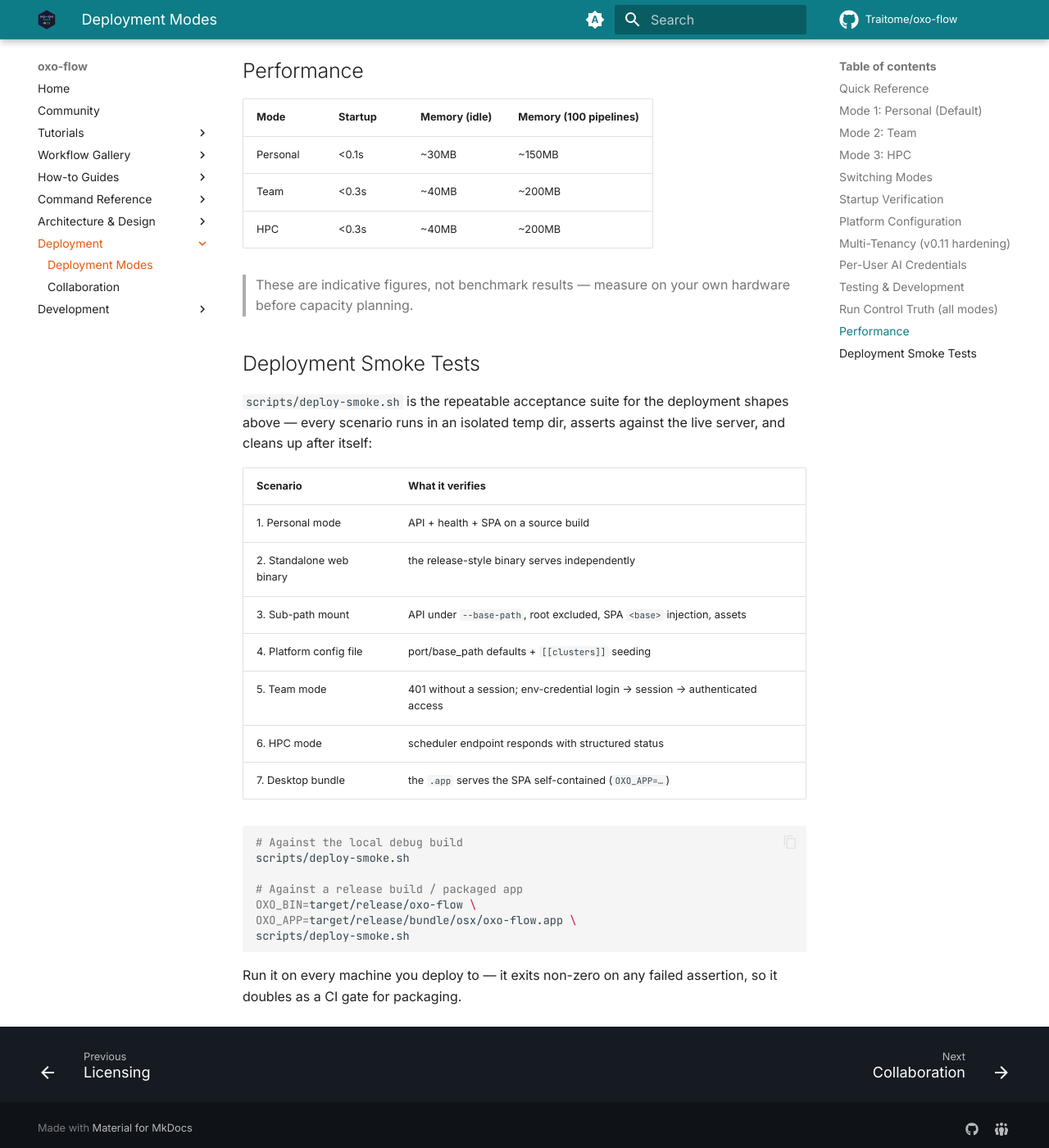
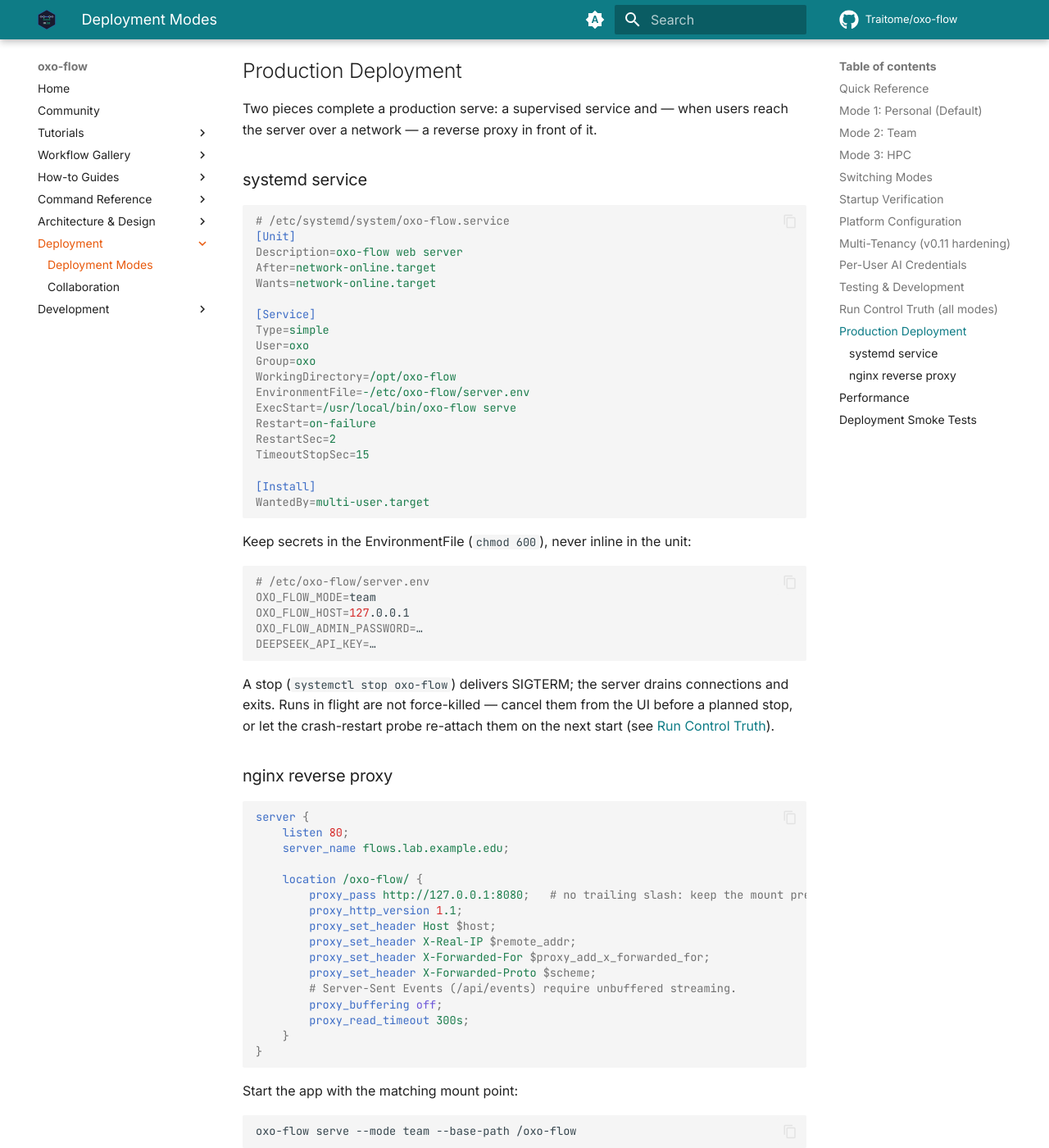
Before and after one commit to Traitome/oxo-flow, an MkDocs documentation site: the page built from docs/guide/src/how-to/deploy-modes.md, in a window 1280 px wide and 1400 px high, scrolled down 5895 px. Shown: the whole window at 82% size. Built offline with MkDocs 1.6.1 and Material for MkDocs 9.7.7, drawn with Linux system fonts in a browser that asks for light colours; comment, search, counter and statistics services are not loaded.

Commit message:
docs: production deployment — systemd unit + nginx reverse proxy
The deployment page covered modes and mounts but not how a team actually
runs the server in production. Add a supervised systemd unit with secret
handling via EnvironmentFile, and an nginx location block with the two
non-obvious settings the app needs: proxy_buffering off for SSE and
preserving the mount prefix through proxy_pass.

````diff
--- a/docs/guide/src/how-to/deploy-modes.md
+++ b/docs/guide/src/how-to/deploy-modes.md
@@ -250,6 +250,78 @@ the truth:
   shell wrote (`.exit-code`), so a completed run is never rewritten to
   `failed` by a restart.
 
+## Production Deployment
+
+Two pieces complete a production serve: a supervised service and — when
+users reach the server over a network — a reverse proxy in front of it.
+
+### systemd service
+
+```ini
+# /etc/systemd/system/oxo-flow.service
+[Unit]
+Description=oxo-flow web server
+After=network-online.target
+Wants=network-online.target
+
+[Service]
+Type=simple
+User=oxo
+Group=oxo
+WorkingDirectory=/opt/oxo-flow
+EnvironmentFile=-/etc/oxo-flow/server.env
+ExecStart=/usr/local/bin/oxo-flow serve
+Restart=on-failure
+RestartSec=2
+TimeoutStopSec=15
+
+[Install]
+WantedBy=multi-user.target
+```
+
+Keep secrets in the EnvironmentFile (`chmod 600`), never inline in the
+unit:
+
+```bash
+# /etc/oxo-flow/server.env
+OXO_FLOW_MODE=team
+OXO_FLOW_HOST=127.0.0.1
+OXO_FLOW_ADMIN_PASSWORD=…
+DEEPSEEK_API_KEY=…
+```
+
+A stop (`systemctl stop oxo-flow`) delivers SIGTERM; the server drains
+connections and exits. Runs in flight are not force-killed — cancel them
+from the UI before a planned stop, or let the crash-restart probe
+re-attach them on the next start (see [Run Control Truth](#run-control-truth-all-modes)).
+
+### nginx reverse proxy
+
+```nginx
+server {
+    listen 80;
+    server_name flows.lab.example.edu;
+
+    location /oxo-flow/ {
+        proxy_pass http://127.0.0.1:8080;   # no trailing slash: keep the mount prefix
+        proxy_http_version 1.1;
+        proxy_set_header Host $host;
+        proxy_set_header X-Real-IP $remote_addr;
+        proxy_set_header X-Forwarded-For $proxy_add_x_forwarded_for;
+        proxy_set_header X-Forwarded-Proto $scheme;
+        # Server-Sent Events (/api/events) require unbuffered streaming.
+        proxy_buffering off;
+        proxy_read_timeout 300s;
+    }
+}
+```
+
+Start the app with the matching mount point:
+
+```bash
+oxo-flow serve --mode team --base-path /oxo-flow
+```
+
 ## Performance
 
 | Mode | Startup | Memory (idle) | Memory (100 pipelines) |
````
